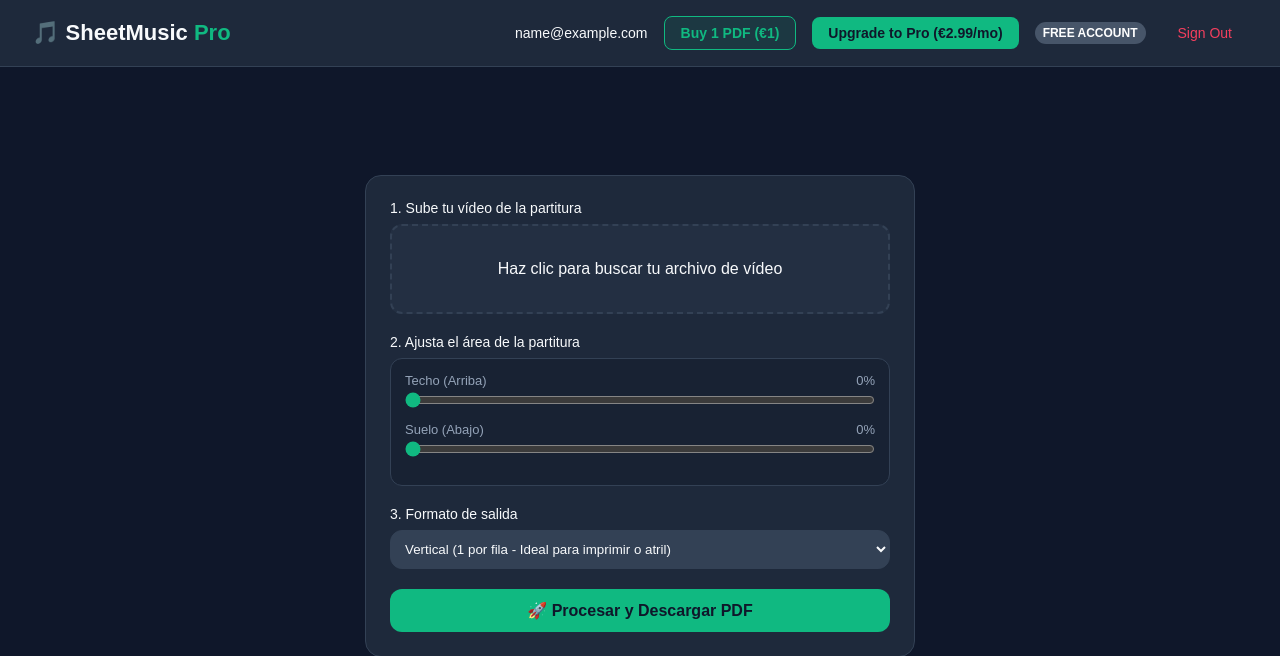
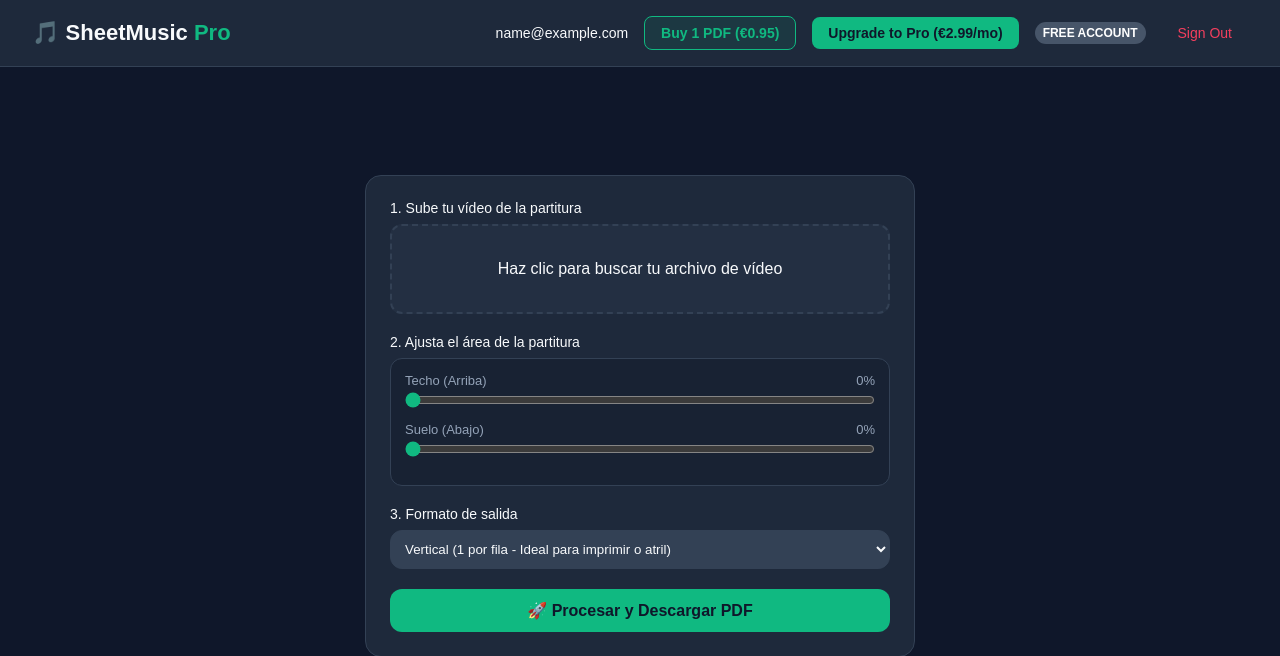
Before and after one commit to davidsantos660/extractor-partituras, a Flask app: page / in a window 1280 px wide. Shown: the top 656 px of the page. Run offline with Flask 3, Linux system fonts and the light colour scheme; the visitor is signed in with stand-in values (Sample User, id 1); data comes from the database, SQL or seed files in the repository.

Commit message:
Update index.html

```diff
--- a/templates/index.html
+++ b/templates/index.html
@@ -69,7 +69,8 @@
                         <span style="color: var(--texto-secundario);">({{ creditos }} credits left)</span>
                     {% endif %}
                 {% else %}
-                    <a href="/comprar/credito" class="btn-nav btn-comprar-credito">Buy 1 PDF (€1)</a>
+                    <!-- PRECIO ACTUALIZADO: Cambiado de €1 a €0.95 en el Navbar -->
+                    <a href="/comprar/credito" class="btn-nav btn-comprar-credito">Buy 1 PDF (€0.95)</a>
                     <a href="/comprar/suscripcion" class="btn-nav btn-nav-acento">Upgrade to Pro (€2.99/mo)</a>
                     <span class="badge-cuenta">FREE ACCOUNT</span>
                 {% endif %}
@@ -106,7 +107,6 @@
             </div>
             <div class="grupo-formulario">
                 <label class="etiqueta">3. Formato de salida</label>
-                <!-- CORREGIDO: Inversión de etiquetas para adecuarlo a los estándares de lectura de los músicos -->
                 <select name="formato">
                     <option value="1" selected>Vertical (1 por fila - Ideal para imprimir o atril)</option>
                     <option value="2">Horizontal (2 por fila - Ideal para pantallas de PC)</option>
```
